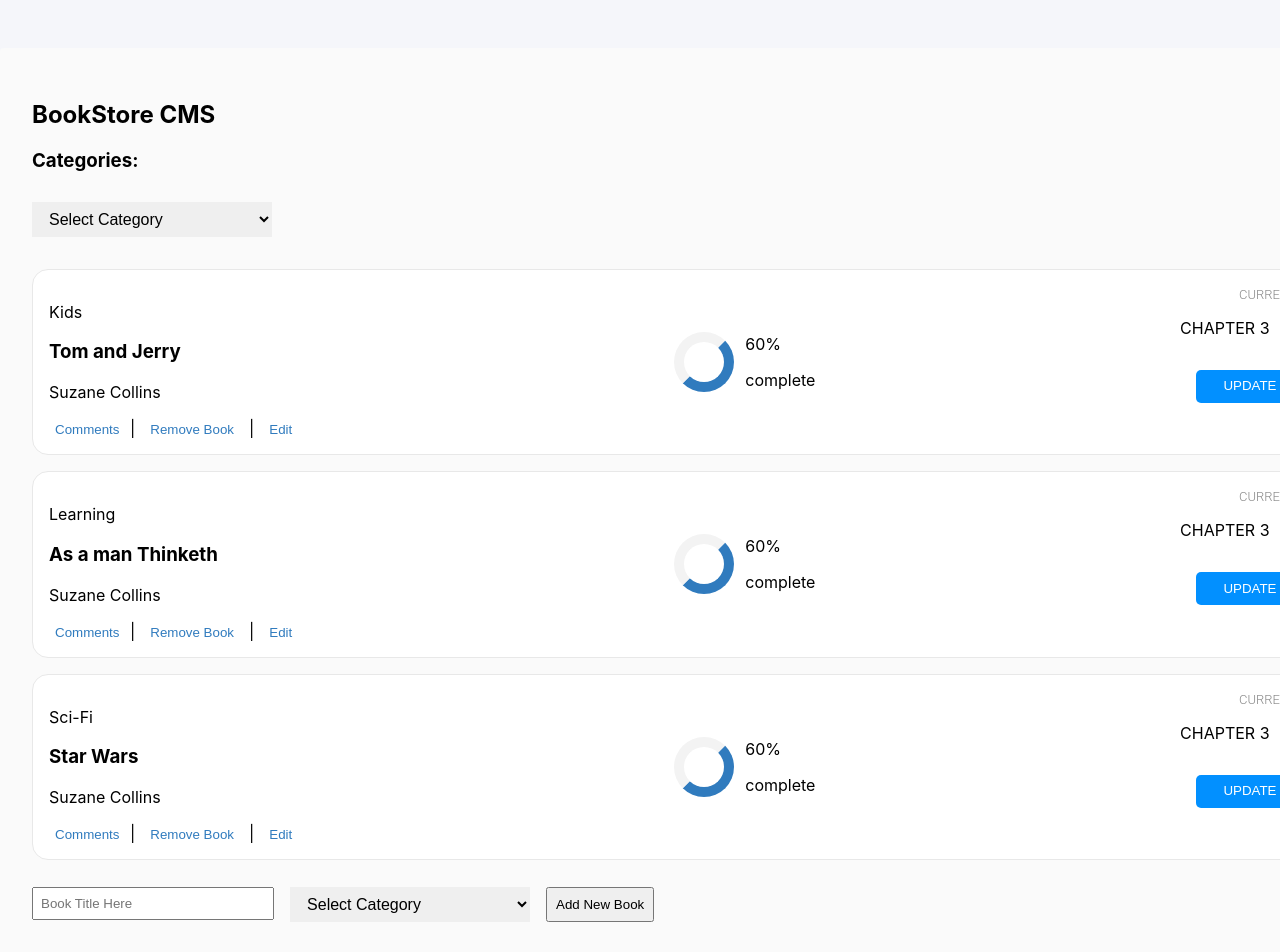
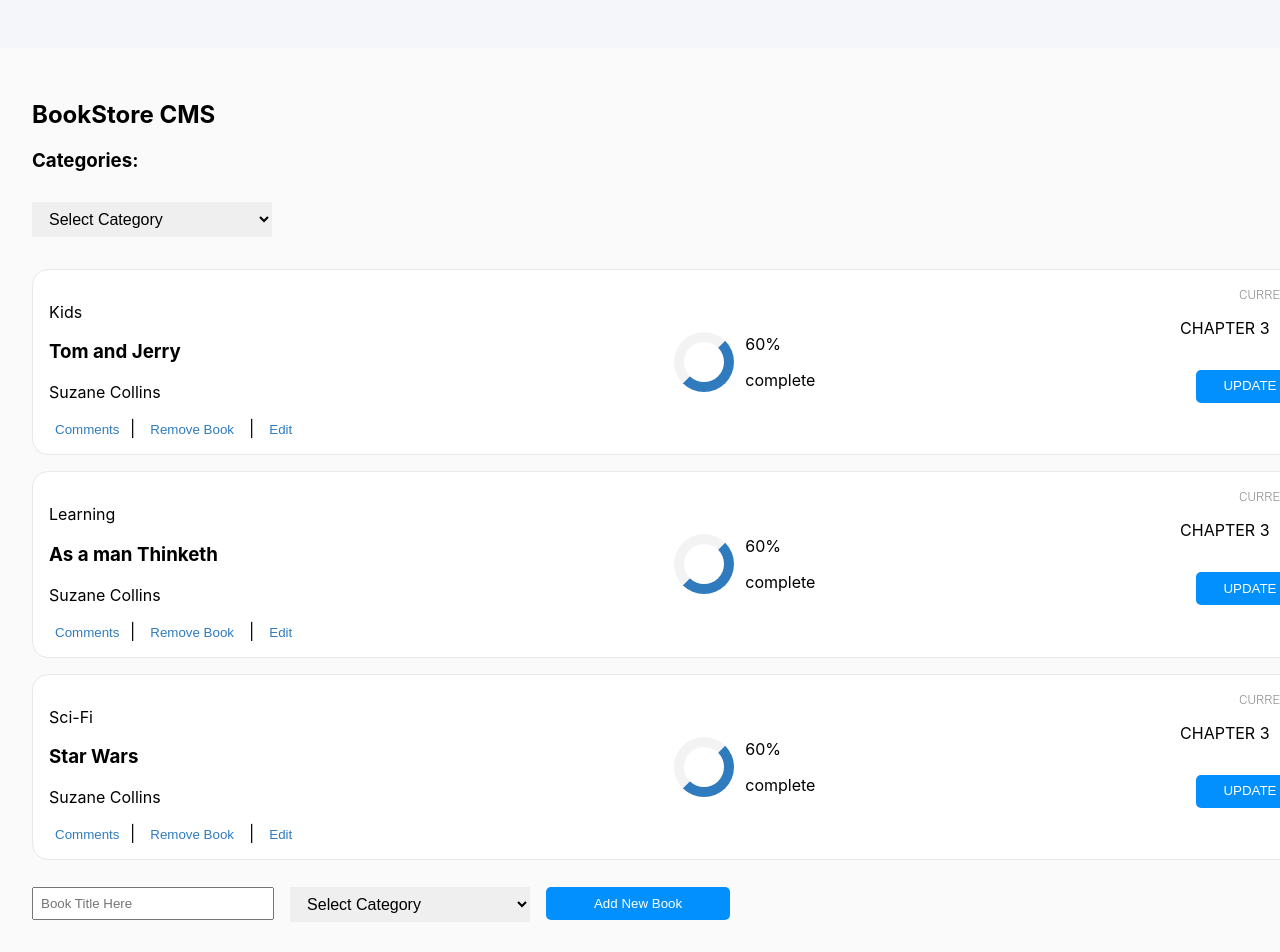
Before and after one commit to ClaytonSiby/Magic-Books-Inc, a React (Create React App) app: page / in a window 1280 px wide. Shown: the top 952 px of the page. Built offline with nearby package versions, Linux system fonts and the light colour scheme.

Commit message:
Add style on the submit button

```diff
--- /dev/null
+++ b/src/assets/booksform.module.css
@@ -0,0 +1,10 @@
+.button {
+	width: 184px;
+	height: 33px;
+    margin: 0.7rem 1rem 1rem 0;
+    padding: 0.5rem;
+	border-radius: 5px;
+	background-color: var(--azure);
+	border: none;
+	color: var(--white-two);
+}
--- a/src/containers/BooksForm.js
+++ b/src/containers/BooksForm.js
@@ -3,6 +3,7 @@ import PropTypes from 'prop-types';
 import { connect } from 'react-redux';
 import { createBook } from '../actions/index';
 import { CATEGORIES } from '../components/CategoryFilter';
+import styles from '../assets/booksform.module.css';
 
 const BooksForm = props => {
   const [book, setBook] = useState({ title: '', category: '' });
@@ -62,7 +63,7 @@ const BooksForm = props => {
           </select>
         </div>
         <div className="form-group">
-          <button type="submit" className="submit" onClick={handleSubmit}>
+          <button type="submit" className={ styles.button} onClick={handleSubmit}>
             Add New Book
           </button>
         </div>
```
